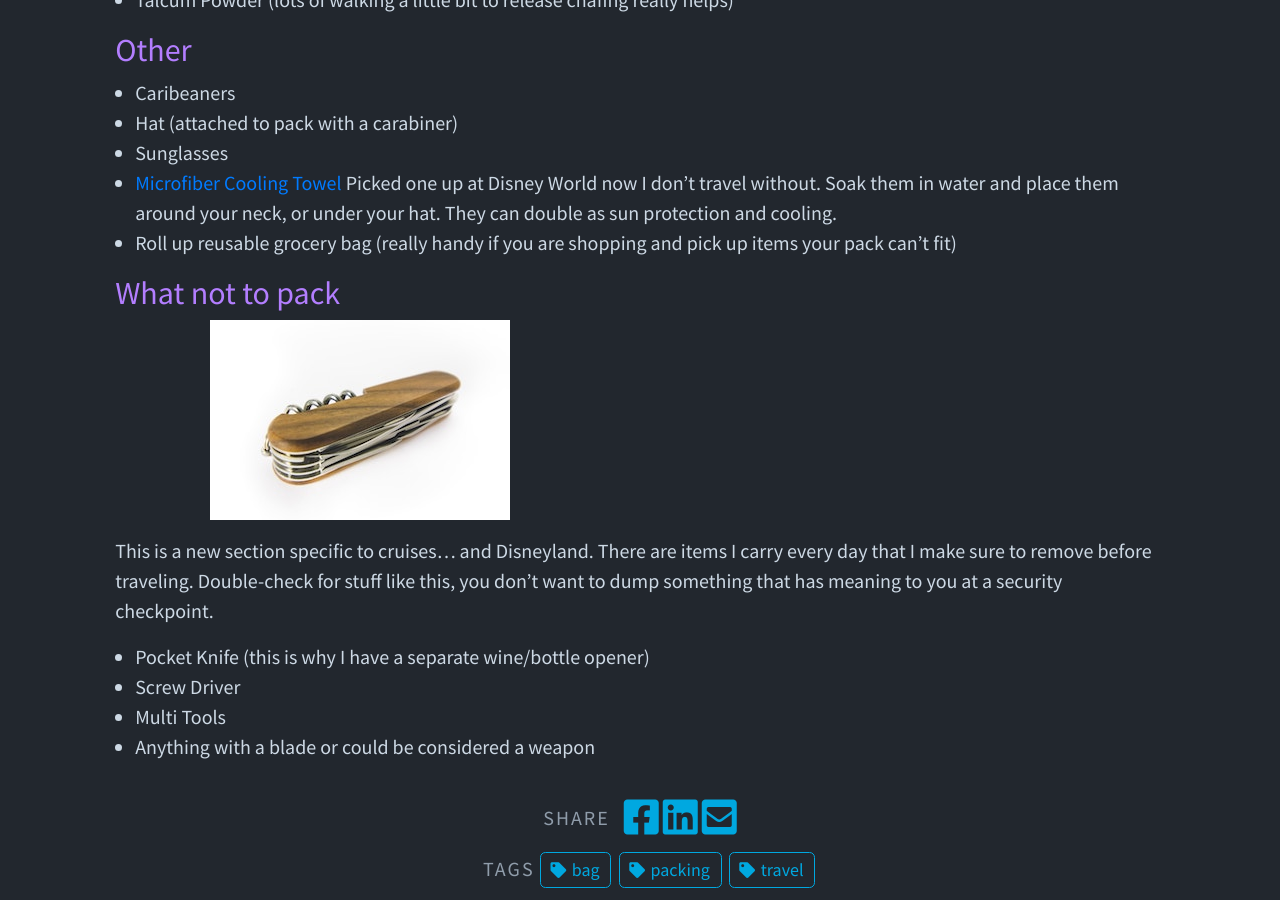
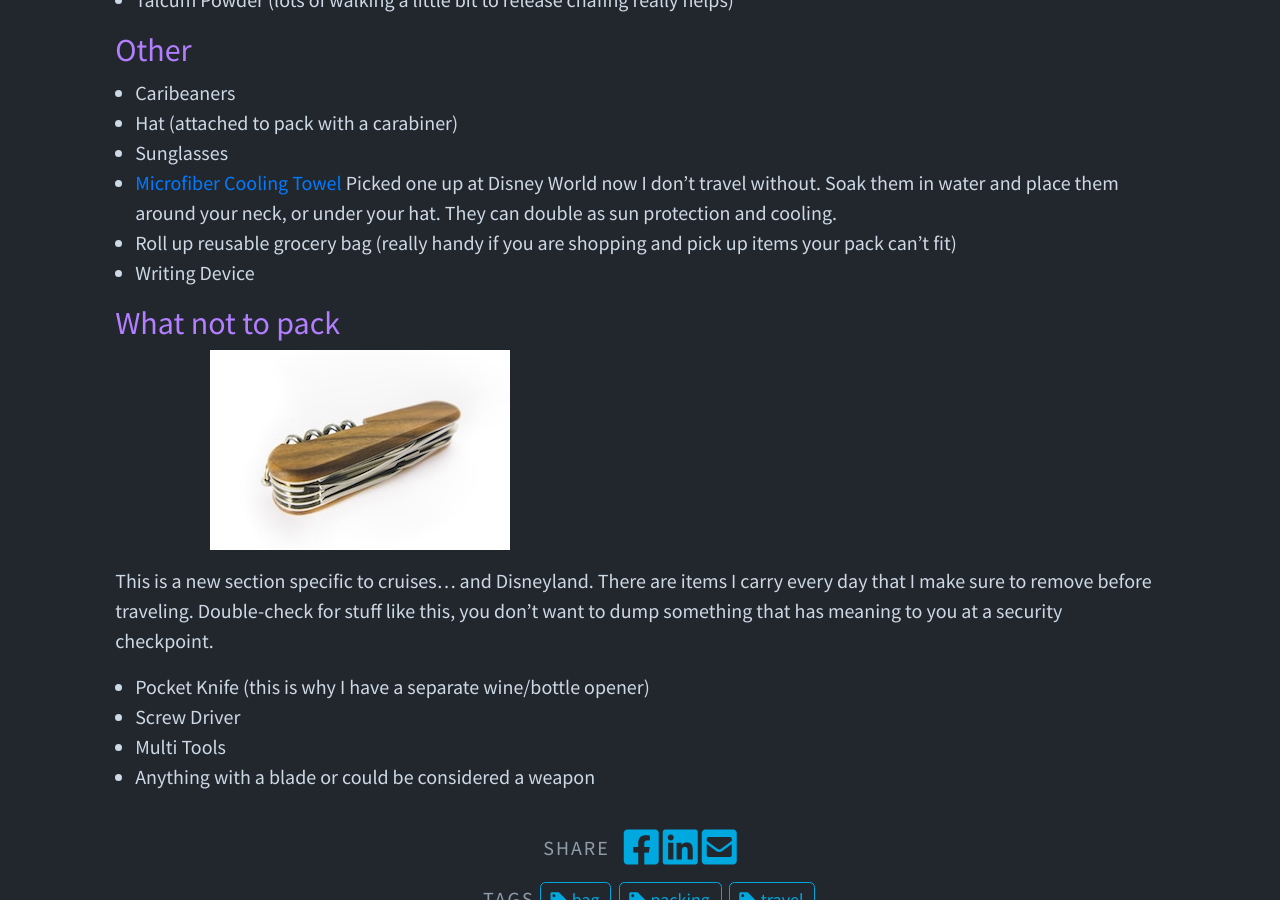
Before and after one commit to mjh2901/mikehathaway.com, a Jekyll site: the page built from _posts/2023-09-09-cruise-day-bag.md, in a window 1280 px wide and 900 px high, scrolled down 4520 px. Built offline with Jekyll 4.4.1, drawn with Linux system fonts in a browser that asks for light colours.

Commit message:
Updated Cruise Day Bag

```diff
--- a/_posts/2023-09-09-cruise-day-bag.md
+++ b/_posts/2023-09-09-cruise-day-bag.md
@@ -145,6 +145,8 @@ Better to have it and not need it than to need it and not have it.  You can fit
 
 * Roll up reusable grocery bag (really handy if you are shopping and pick up items your pack can't fit)
 
+* Writing Device
+
 ## What not to pack
 
 ![knife.jpg](/uploads/knife.jpg)
```
